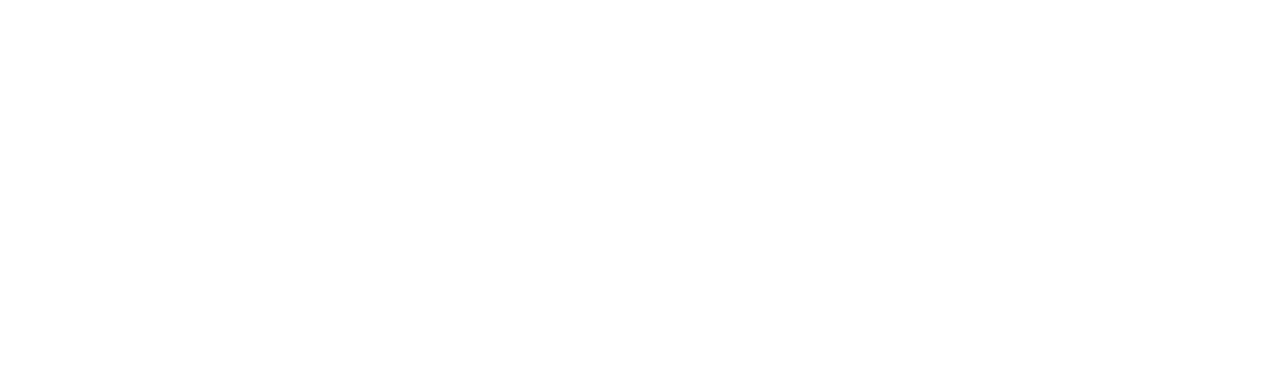
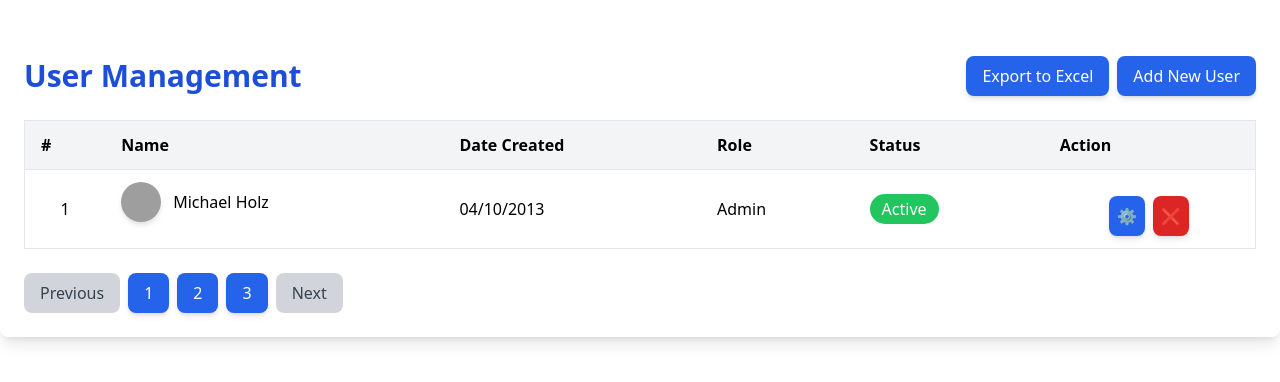
Before and after one commit to Ahajam1zouhair/SOFEDEV, a React (Vite) app in the folder client/: page /UserManagement in a window 1280 px wide. Before the commit this address had no page. Shown: the top 382 px of the page. Built offline with nearby package versions, Linux system fonts and the light colour scheme; grey boxes are pictures that could not be loaded.

Commit message:
add user management

```diff
--- /dev/null
+++ b/client/src/components/UserManagement.jsx
@@ -0,0 +1,69 @@
+// src/components/UserManagement.jsx
+
+const users = [
+    { id: 1, name: 'Michael Holz', date: '04/10/2013', role: 'Admin', status: 'Active', img: 'path/to/image' },
+  ];
+
+  const UserManagement = () => {
+    return (
+      <div className="container mx-auto my-8 p-6 bg-white shadow-lg rounded-lg">
+        <div className="flex flex-col md:flex-row justify-between items-center mb-6">
+          <h1 className="text-3xl font-bold text-blue-700 mb-4 md:mb-0">User Management</h1>
+          <div className="flex space-x-2">
+            <button className="bg-blue-600 text-white px-4 py-2 rounded-lg shadow-md hover:bg-blue-700 transition duration-200">Export to Excel</button>
+            <button className="bg-blue-600 text-white px-4 py-2 rounded-lg shadow-md hover:bg-blue-700 transition duration-200">Add New User</button>
+          </div>
+        </div>
+        <div className="overflow-x-auto">
+          <table className="min-w-full bg-white border rounded-lg">
+            <thead>
+              <tr className="bg-gray-100 border-b">
+                <th className="py-3 px-4 text-left">#</th>
+                <th className="py-3 px-4 text-left">Name</th>
+                <th className="py-3 px-4 text-left">Date Created</th>
+                <th className="py-3 px-4 text-left">Role</th>
+                <th className="py-3 px-4 text-left">Status</th>
+                <th className="py-3 px-4 text-left">Action</th>
+              </tr>
+            </thead>
+            <tbody>
+              {users.map((user, index) => (
+                <tr key={user.id} className="border-b hover:bg-gray-50 transition duration-200">
+                  <td className="py-3 px-4 text-center">{index + 1}</td>
+                  <td className="py-3 px-4 flex items-center">
+                    <img src={user.img} alt={user.name} className="w-10 h-10 rounded-full mr-3 shadow-md" />
+                    {user.name}
+                  </td>
+                  <td className="py-3 px-4">{user.date}</td>
+                  <td className="py-3 px-4">{user.role}</td>
+                  <td className="py-3 px-4">
+                    <span className={`py-1 px-3 rounded-full text-white ${
+                      user.status === 'Active' ? 'bg-green-500' :
+                      user.status === 'Suspended' ? 'bg-red-500' : 'bg-yellow-500'
+                    }`}>
+                      {user.status}
+                    </span>
+                  </td>
+                  <td className="py-3 px-4 flex space-x-2 justify-center">
+                    <button className="bg-blue-600 text-white p-2 rounded-lg shadow-md hover:bg-blue-700 transition duration-200">⚙️</button>
+                    <button className="bg-red-600 text-white p-2 rounded-lg shadow-md hover:bg-red-700 transition duration-200">❌</button>
+                  </td>
+                </tr>
+              ))}
+            </tbody>
+          </table>
+        </div>
+        <div className="flex flex-col md:flex-row justify-between items-center mt-6 space-y-4 md:space-y-0">
+          <div className="flex space-x-2">
+            <button className="px-4 py-2 rounded-lg bg-gray-300 text-gray-700 hover:bg-gray-400 transition duration-200">Previous</button>
+            <button className="px-4 py-2 rounded-lg bg-blue-600 text-white shadow-md hover:bg-blue-700 transition duration-200">1</button>
+            <button className="px-4 py-2 rounded-lg bg-blue-600 text-white shadow-md hover:bg-blue-700 transition duration-200">2</button>
+            <button className="px-4 py-2 rounded-lg bg-blue-600 text-white shadow-md hover:bg-blue-700 transition duration-200">3</button>
+            <button className="px-4 py-2 rounded-lg bg-gray-300 text-gray-700 hover:bg-gray-400 transition duration-200">Next</button>
+          </div>
+        </div>
+      </div>
+    );
+  };
+
+  export default UserManagement;
--- a/client/src/router/router.jsx
+++ b/client/src/router/router.jsx
@@ -23,6 +23,7 @@
 import Matches from '../pages/Matches';
 import Profile from '../components/profile/profile';
 import UpdateProfile from '../components/profile/updateprofile';
+import UserManagement from '../components/UserManagement';
 
 export default function Router() {
   return (
@@ -57,6 +58,7 @@
           <Route path="/login" element={<Login />} />
         </Route>
         <Route path="/profile" element={<Profile />} />
+<Route path="/UserManagement" element={<UserManagement />} />
         <Route path="/updateprofile" element={<UpdateProfile />} />
       </Routes>
     </BrowserRouter>
```
